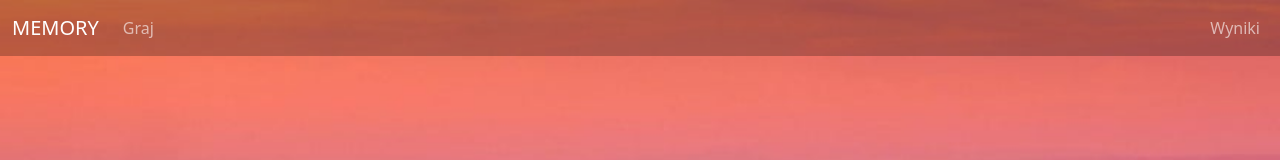
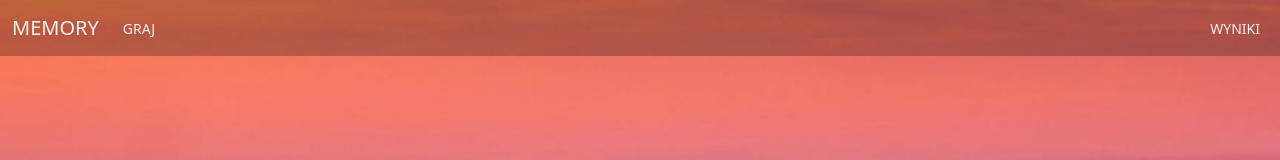
Before and after one commit to szymanskicode/memory, a React (Create React App) app: page / in a window 1280 px wide. Shown: the top 160 px of the page. Built offline with nearby package versions, Linux system fonts and the light colour scheme.

Commit message:
Link styles in navbar changed

```diff
--- a/src/styles.css
+++ b/src/styles.css
@@ -72,15 +72,17 @@ nav.navbar-dark {
 
 nav a {
   color: #fff !important;
-  opacity: 0.6;
+  opacity: 0.9;
+  text-transform: uppercase;
+  font-size: 14px;
 }
 
 nav a:hover {
-  opacity: 0.8;
+  opacity: 1 !important;
 }
 
 nav a.navbar-brand {
-  opacity: 1;
+  opacity: 0.9;
 }
 
 .navbar-light .navbar-toggler {
```
